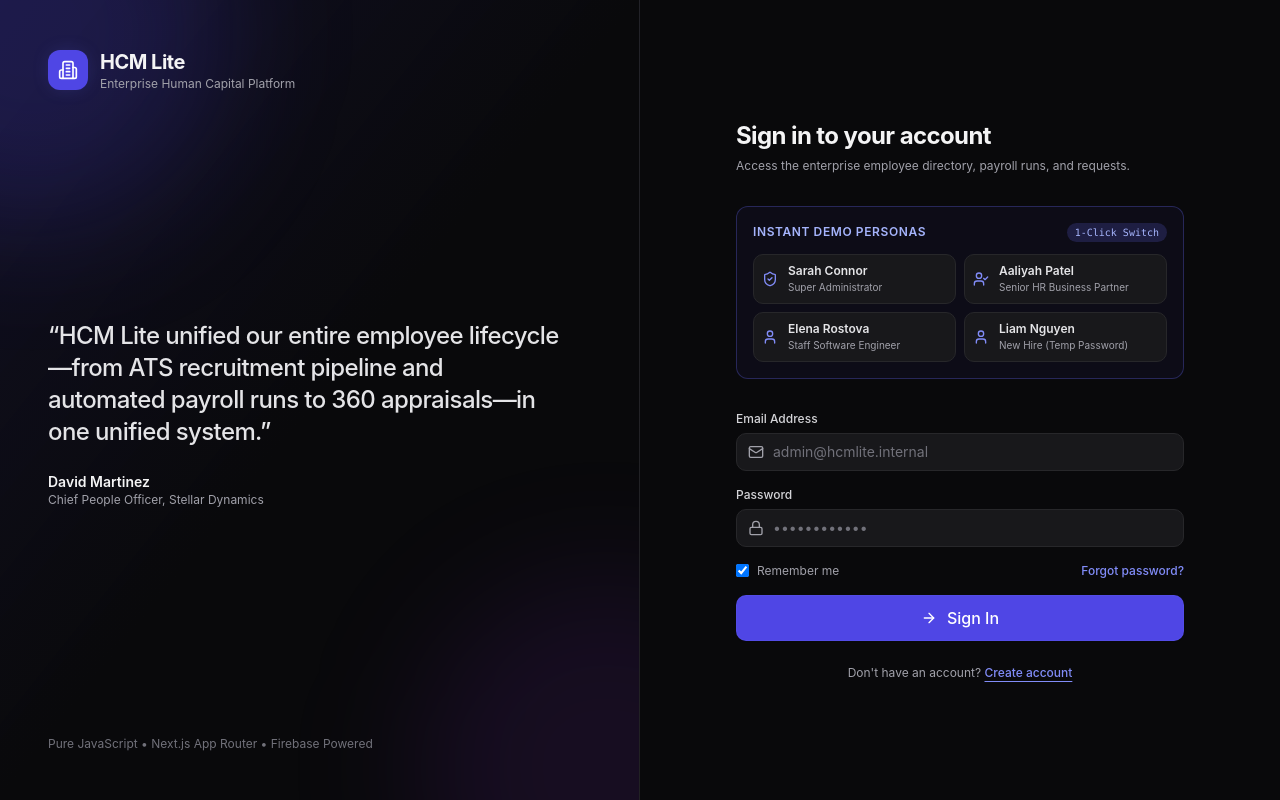
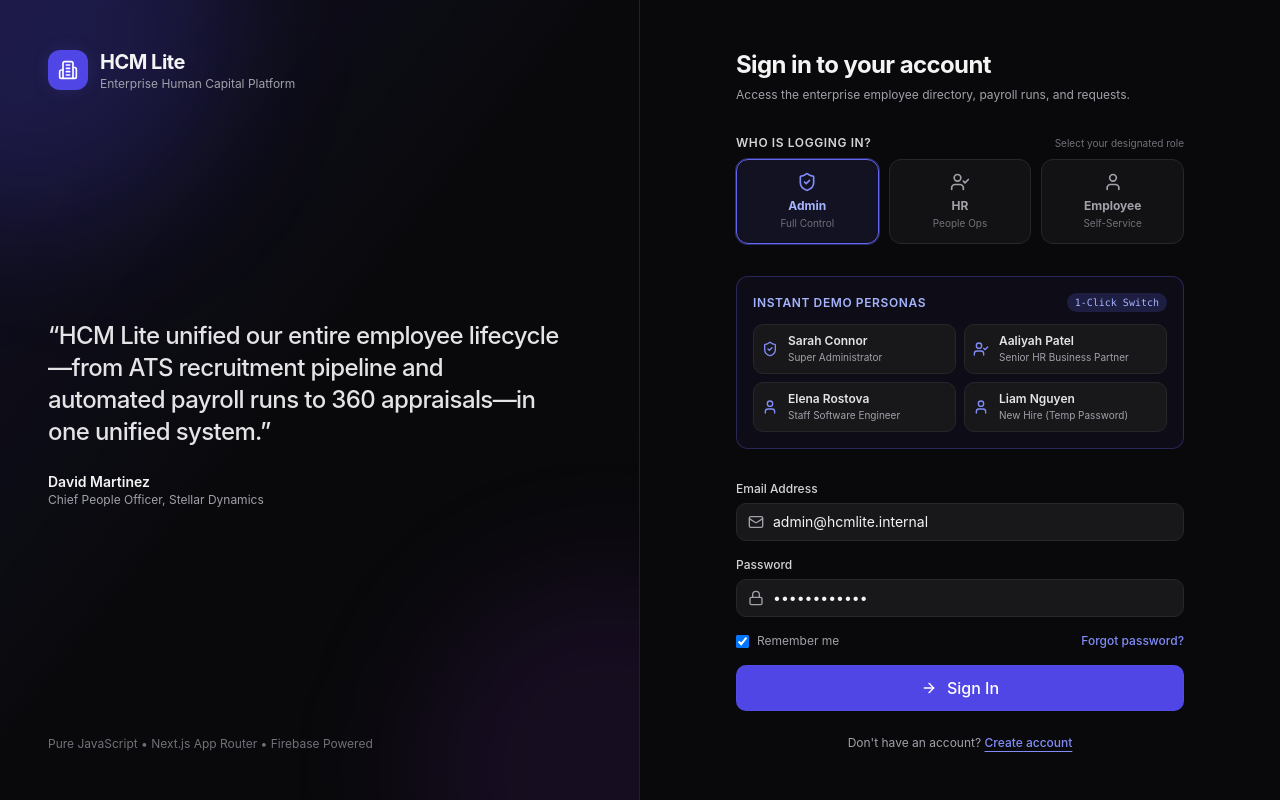
Before and after one commit to UmerDevPak/hcmlite, a Next.js app: page /login in a window 1280 px wide. Built offline with nearby package versions, Linux system fonts and the light colour scheme; no server answers.

Commit message:
feat: login role selector, welcome role popup modal, and restrict navbar role switcher

```diff
--- a/src/app/(auth)/login/page.jsx
+++ b/src/app/(auth)/login/page.jsx
@@ -20,12 +20,20 @@ export default function LoginPage() {
   const { user, loading: authLoading, signIn, switchDemoRole } = useAuth();
   const { notifySuccess, notifyError } = useNotification();
 
-  const [email, setEmail] = useState("");
-  const [password, setPassword] = useState("");
+  const [selectedRole, setSelectedRole] = useState("ADMIN");
+  const [email, setEmail] = useState("admin@hcmlite.internal");
+  const [password, setPassword] = useState("Password123!");
   const [loading, setLoading] = useState(false);
   const [loginError, setLoginError] = useState("");
   const [pendingUser, setPendingUser] = useState(null);
   const [showForcePasswordModal, setShowForcePasswordModal] = useState(false);
+
+  const handleSelectRole = (roleId, defaultEmail) => {
+    setSelectedRole(roleId);
+    setEmail(defaultEmail);
+    setPassword("Password123!");
+    setLoginError("");
+  };
 
   // If already authenticated, cannot return to /login
   useEffect(() => {
@@ -66,9 +74,18 @@ export default function LoginPage() {
         return;
       }
 
-      const roleLabel = ROLE_LABELS[normalizeRole(authUser?.role)] || "Employee";
+      const roleLabel = ROLE_LABELS[normalizeRole(authUser?.role || selectedRole)] || "Employee";
       const loginMsg = `Logged in successfully as ${roleLabel}`;
       try {
+        sessionStorage.setItem(
+          "hcm_role_login_popup",
+          JSON.stringify({
+            role: roleLabel,
+            name: authUser?.displayName || roleLabel,
+            email: authUser?.email || email,
+            message: loginMsg,
+          })
+        );
         sessionStorage.setItem(
           "hcm_role_login_flash",
           JSON.stringify({ role: roleLabel, message: loginMsg })
@@ -126,6 +143,15 @@ export default function LoginPage() {
         const dest = getRoleDashboard(authUser?.role || canonical);
         try {
           sessionStorage.setItem(
+            "hcm_role_login_popup",
+            JSON.stringify({
+              role: roleLabel,
+              name: authUser?.displayName || demoUser.displayName || roleLabel,
+              email: authUser?.email || targetEmail,
+              message: loginMsg,
+            })
+          );
+          sessionStorage.setItem(
             "hcm_role_login_flash",
             JSON.stringify({ role: roleLabel, message: loginMsg })
           );
@@ -138,6 +164,15 @@ export default function LoginPage() {
       await switchDemoRole(demoUser.role);
       const dest = getRoleDashboard(demoUser.role);
       try {
+        sessionStorage.setItem(
+          "hcm_role_login_popup",
+          JSON.stringify({
+            role: roleLabel,
+            name: demoUser.displayName || roleLabel,
+            email: demoUser.email,
+            message: loginMsg,
+          })
+        );
         sessionStorage.setItem(
           "hcm_role_login_flash",
           JSON.stringify({ role: roleLabel, message: loginMsg })
@@ -153,6 +188,15 @@ export default function LoginPage() {
       await switchDemoRole(demoUser.role);
       const dest = getRoleDashboard(demoUser.role);
       try {
+        sessionStorage.setItem(
+          "hcm_role_login_popup",
+          JSON.stringify({
+            role: roleLabel,
+            name: demoUser.displayName || roleLabel,
+            email: demoUser.email,
+            message: loginMsg,
+          })
+        );
         sessionStorage.setItem(
           "hcm_role_login_flash",
           JSON.stringify({ role: roleLabel, message: loginMsg })
@@ -180,6 +224,15 @@ export default function LoginPage() {
     const roleLabel = ROLE_LABELS[normalizeRole(pendingUser?.role)] || "Employee";
     const loginMsg = `Logged in successfully as ${roleLabel}`;
     try {
+      sessionStorage.setItem(
+        "hcm_role_login_popup",
+        JSON.stringify({
+          role: roleLabel,
+          name: pendingUser?.displayName || roleLabel,
+          email: pendingUser?.email,
+          message: loginMsg,
+        })
+      );
       sessionStorage.setItem(
         "hcm_role_login_flash",
         JSON.stringify({ role: roleLabel, message: loginMsg })
@@ -245,6 +298,68 @@ export default function LoginPage() {
             </p>
           </div>
 
+          {/* Who is logging in? Role Selector */}
+          <div className="space-y-2">
+            <div className="flex items-center justify-between">
+              <label className="text-xs font-semibold text-zinc-300 uppercase tracking-wider block">
+                Who is logging in?
+              </label>
+              <span className="text-[10px] text-zinc-500">
+                Select your designated role
+              </span>
+            </div>
+            <div className="grid grid-cols-3 gap-2.5">
+              {[
+                {
+                  id: "ADMIN",
+                  label: "Admin",
+                  desc: "Full Control",
+                  icon: ShieldCheck,
+                  email: "admin@hcmlite.internal",
+                  activeBorder: "border-indigo-500 bg-indigo-500/10 text-indigo-300 ring-1 ring-indigo-500/40",
+                  activeIcon: "text-indigo-400",
+                },
+                {
+                  id: "HR",
+                  label: "HR",
+                  desc: "People Ops",
+                  icon: UserCheck,
+                  email: "hr@hcmlite.internal",
+                  activeBorder: "border-emerald-500 bg-emerald-500/10 text-emerald-300 ring-1 ring-emerald-500/40",
+                  activeIcon: "text-emerald-400",
+                },
+                {
+                  id: "EMPLOYEE",
+                  label: "Employee",
+                  desc: "Self-Service",
+                  icon: User,
+                  email: "employee@hcmlite.internal",
+                  activeBorder: "border-cyan-500 bg-cyan-500/10 text-cyan-300 ring-1 ring-cyan-500/40",
+                  activeIcon: "text-cyan-400",
+                },
+              ].map((item) => {
+                const Icon = item.icon;
+                const isSelected = selectedRole === item.id;
+                return (
+                  <button
+                    key={item.id}
+                    type="button"
+                    onClick={() => handleSelectRole(item.id, item.email)}
+                    className={`flex flex-col items-center justify-center p-3 rounded-xl border text-center transition-all duration-200 active:scale-[0.98] ${
+                      isSelected
+                        ? item.activeBorder
+                        : "border-zinc-800 bg-zinc-900/60 text-zinc-400 hover:border-zinc-700 hover:text-zinc-200"
+                    }`}
+                  >
+                    <Icon className={`w-5 h-5 mb-1.5 ${isSelected ? item.activeIcon : "text-zinc-400"}`} />
+                    <span className="font-bold text-xs">{item.label}</span>
+                    <span className="text-[10px] text-zinc-500 mt-0.5">{item.desc}</span>
+                  </button>
+                );
+              })}
+            </div>
+          </div>
+
           {/* Quick Demo Personas (1-Click evaluation) */}
           <div className="p-4 rounded-xl border border-indigo-500/30 bg-indigo-950/20 space-y-3">
             <div className="flex items-center justify-between">
@@ -264,18 +379,7 @@ export default function LoginPage() {
                     : canonical === "HR"
                     ? UserCheck
                     : User;
-                if (!authLoading && user) {
-    return (
-      <div className="min-h-screen flex items-center justify-center bg-zinc-950 text-zinc-400">
-        <div className="flex flex-col items-center gap-3">
-          <div className="w-8 h-8 border-2 border-indigo-500 border-t-transparent rounded-full animate-spin" />
-          <p className="text-xs font-mono text-zinc-500">Already authenticated. Redirecting to dashboard...</p>
-        </div>
-      </div>
-    );
-  }
-
-  return (
+                return (
                   <button
                     key={u.uid}
                     type="button"
--- a/src/app/(auth)/signup/page.jsx
+++ b/src/app/(auth)/signup/page.jsx
@@ -109,6 +109,15 @@ export default function SignUpPage() {
       const roleLabel = ROLE_LABELS[normalizeRole(formData.role)] || "Employee";
       const loginMsg = `Logged in successfully as ${roleLabel}`;
       try {
+        sessionStorage.setItem(
+          "hcm_role_login_popup",
+          JSON.stringify({
+            role: roleLabel,
+            name: formData.displayName.trim(),
+            email: formData.email.trim(),
+            message: loginMsg,
+          })
+        );
         sessionStorage.setItem(
           "hcm_role_login_flash",
           JSON.stringify({ role: roleLabel, message: loginMsg })
--- a/src/app/(dashboard)/layout.jsx
+++ b/src/app/(dashboard)/layout.jsx
@@ -5,6 +5,7 @@ import { useRouter, usePathname } from "next/navigation";
 import { Sidebar } from "@/components/layout/Sidebar";
 import { Topbar } from "@/components/layout/Topbar";
 import { CommandPalette } from "@/components/layout/CommandPalette";
+import { LoginSuccessModal } from "@/components/auth/LoginSuccessModal";
 import { useAuth } from "@/context/AuthContext";
 import { useNotification } from "@/context/NotificationContext";
 import { normalizeRole } from "@/lib/constants";
@@ -137,6 +138,9 @@ export default function DashboardLayout({ children }) {
         </main>
       </div>
 
+      {/* Login Role Confirmation Modal Popup */}
+      <LoginSuccessModal />
+
       {/* Global Command Palette */}
       <CommandPalette
         isOpen={commandPaletteOpen}
--- /dev/null
+++ b/src/components/auth/LoginSuccessModal.jsx
@@ -0,0 +1,104 @@
+"use client";
+
+import React, { useState, useEffect } from "react";
+import { CheckCircle2, ShieldCheck, UserCheck, User, X, ArrowRight } from "lucide-react";
+import { Button } from "@/components/ui/Button";
+import { Badge } from "@/components/ui/Badge";
+
+export function LoginSuccessModal() {
+  const [loginData, setLoginData] = useState(null);
+  const [isOpen, setIsOpen] = useState(false);
+
+  useEffect(() => {
+    try {
+      const stored = sessionStorage.getItem("hcm_role_login_popup");
+      if (stored) {
+        sessionStorage.removeItem("hcm_role_login_popup");
+        const parsed = JSON.parse(stored);
+        if (parsed?.role) {
+          setLoginData(parsed);
+          setIsOpen(true);
+          // Auto dismiss after 3.8 seconds
+          const timer = setTimeout(() => {
+            setIsOpen(false);
+          }, 3800);
+          return () => clearTimeout(timer);
+        }
+      }
+    } catch (e) {
+      // Ignore sessionStorage issues
+    }
+  }, []);
+
+  if (!isOpen || !loginData) return null;
+
+  const role = (loginData.role || "Employee").toUpperCase();
+  const RoleIcon = role === "ADMIN" ? ShieldCheck : role === "HR" ? UserCheck : User;
+  const roleColor =
+    role === "ADMIN"
+      ? "text-indigo-400 bg-indigo-500/10 border-indigo-500/30"
+      : role === "HR"
+      ? "text-emerald-400 bg-emerald-500/10 border-emerald-500/30"
+      : "text-cyan-400 bg-cyan-500/10 border-cyan-500/30";
+
+  return (
+    <div className="fixed inset-0 z-50 flex items-center justify-center p-4 bg-black/60 backdrop-blur-sm animate-fade-in">
+      <div className="relative w-full max-w-sm rounded-2xl border border-zinc-700/80 bg-zinc-950 p-6 shadow-2xl text-center space-y-4 animate-scale-in">
+        {/* Close Button */}
+        <button
+          onClick={() => setIsOpen(false)}
+          className="absolute top-3.5 right-3.5 p-1 rounded-lg text-zinc-500 hover:text-zinc-200 hover:bg-zinc-800 transition-colors"
+          aria-label="Close"
+        >
+          <X className="w-4 h-4" />
+        </button>
+
+        {/* Success Icon */}
+        <div className="mx-auto w-12 h-12 rounded-2xl bg-emerald-500/10 border border-emerald-500/30 flex items-center justify-center text-emerald-400 shadow-glow">
+          <CheckCircle2 className="w-6 h-6" />
+        </div>
+
+        {/* Title & Message */}
+        <div className="space-y-1.5">
+          <h3 className="text-lg font-bold tracking-tight text-zinc-100">
+            Authentication Confirmed
+          </h3>
+          <p className="text-xs text-zinc-400">
+            Welcome back to enterprise management
+          </p>
+        </div>
+
+        {/* Prominent Role Confirmation Badge */}
+        <div className={`p-3 rounded-xl border flex items-center justify-center gap-2.5 ${roleColor}`}>
+          <RoleIcon className="w-4 h-4 shrink-0" />
+          <span className="font-semibold text-sm">
+            Logged in successfully as <span className="underline uppercase tracking-wide">{loginData.role}</span>
+          </span>
+        </div>
+
+        {/* User Identity Details */}
+        {loginData.name && (
+          <div className="text-xs text-zinc-400 pt-1">
+            Signed in as <strong className="text-zinc-200">{loginData.name}</strong>
+            {loginData.email && (
+              <span className="block text-[11px] text-zinc-500 truncate mt-0.5">
+                {loginData.email}
+              </span>
+            )}
+          </div>
+        )}
+
+        {/* Continue Action Button */}
+        <div className="pt-2">
+          <Button
+            onClick={() => setIsOpen(false)}
+            className="w-full font-semibold text-xs py-2.5"
+            icon={ArrowRight}
+          >
+            Continue to Dashboard
+          </Button>
+        </div>
+      </div>
+    </div>
+  );
+}
```
Also changed, not shown: src/components/layout/RoleSwitcher.jsx (+33 -0 lines).
